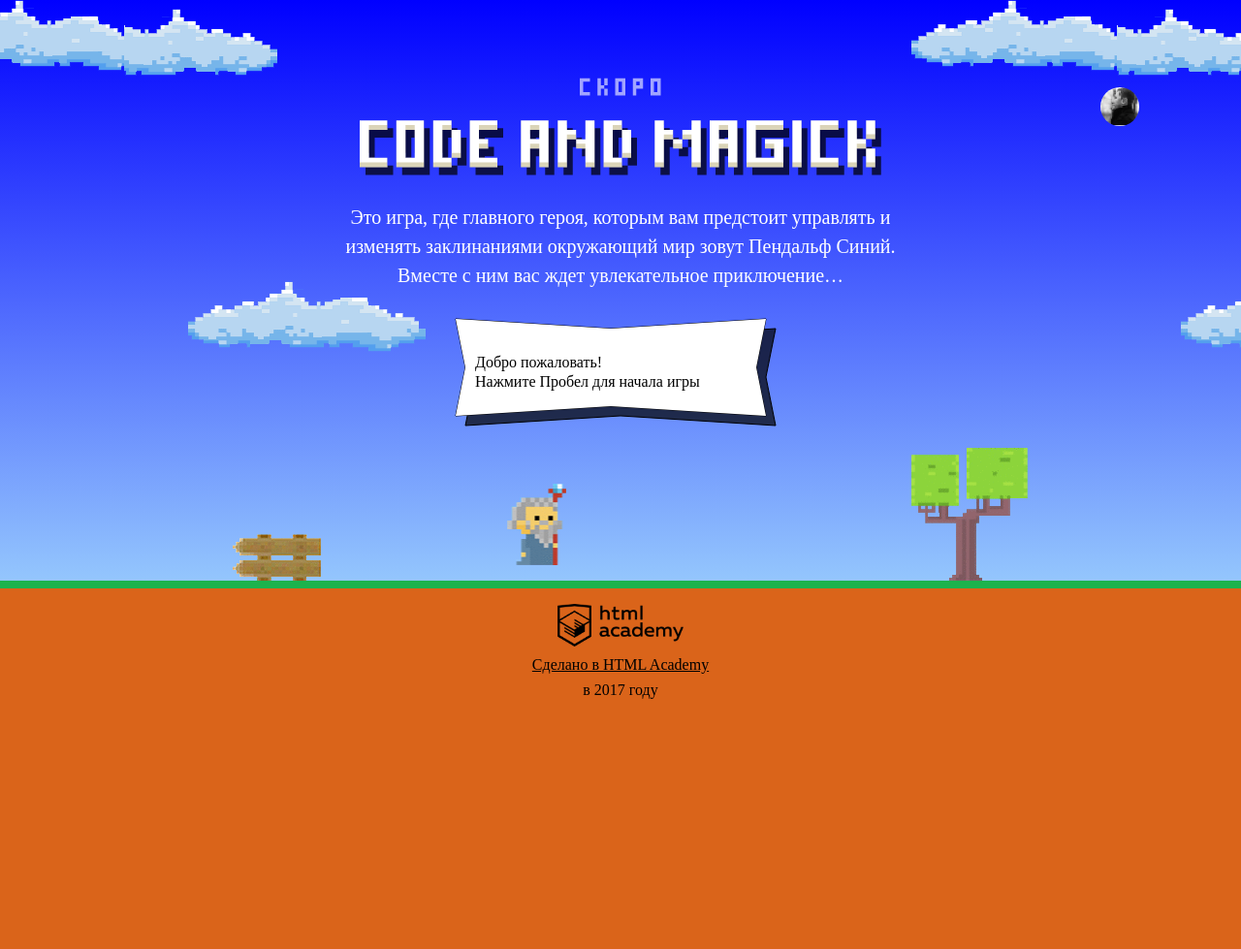
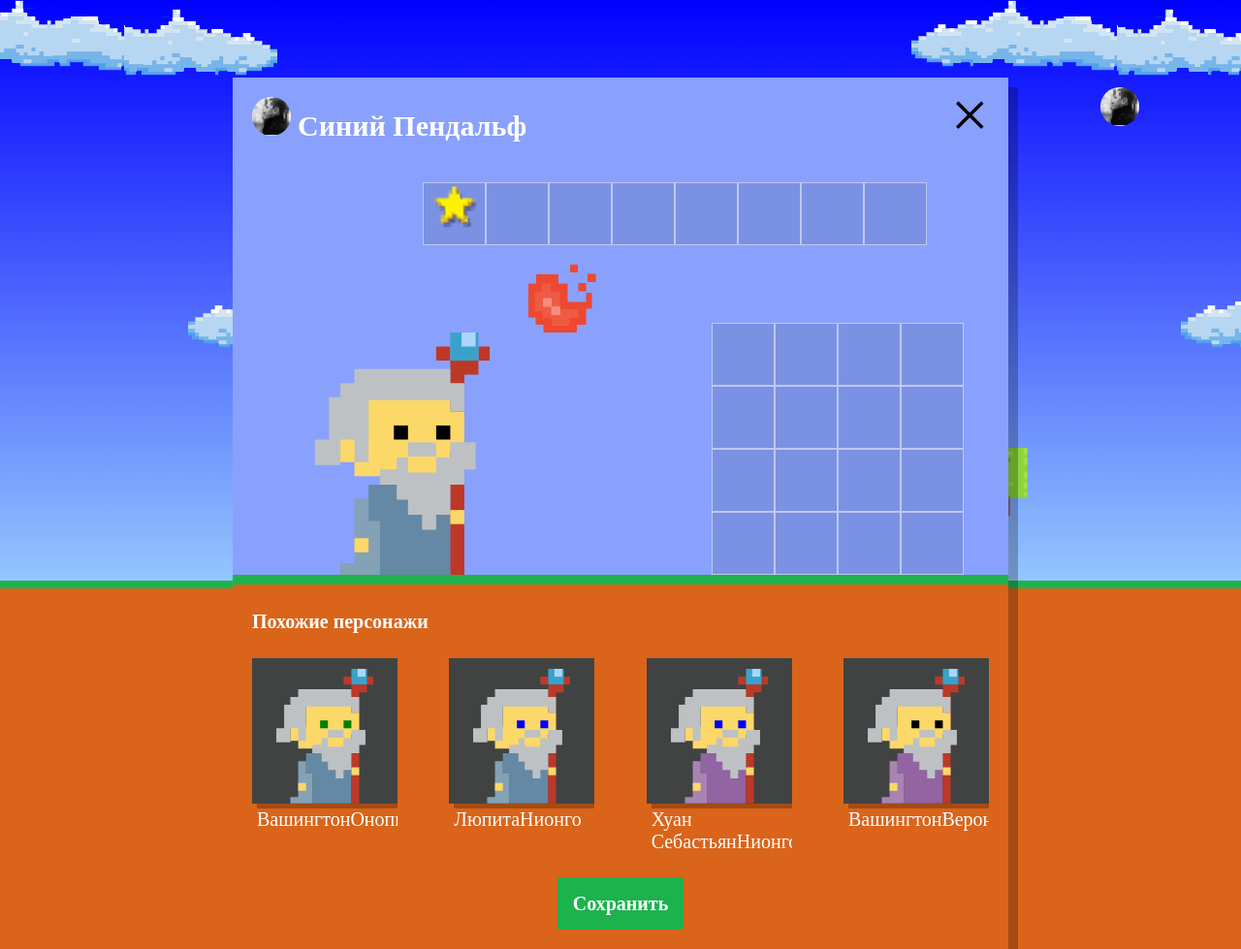
Before and after one commit to MilaRaz/495451-code-and-magick, a website: page index.html in a window 1280 px wide. Shown: the whole page at 97% size. Before the commit the page ends 800 px from the top, so only its background shows below. Drawn offline with Linux system fonts and the light colour scheme; a web font is replaced by a local one.

Commit message:
задания 3

```diff
--- a/index.html
+++ b/index.html
@@ -181,6 +181,7 @@
   </div>
 </template>
 
+<script src="js/setup.js"></script>
 <script src="js/game.js"></script>
 
 </body>
--- /dev/null
+++ b/js/setup.js
@@ -0,0 +1,54 @@
+'use strict';
+
+var userDialog = document.querySelector('.setup');
+userDialog.classList.remove('hidden');
+document.querySelector('.setup-similar').classList.remove('hidden');
+
+var similarListElement = document.querySelector('.setup-similar-list');
+var similarWizardTemplate = document.querySelector('#similar-wizard-template').content;
+
+var WIZARD_NAMES = ['Иван', 'Хуан Себастьян', 'Мария', 'Кристоф', 'Виктор', 'Юлия', 'Люпита', 'Вашингтон'];
+var WIZARD_SURNAMES = ['да Марья', 'Верон', 'Мирабелла', 'Вальц', 'Онопко', 'Топольницкая', 'Нионго', 'Ирвинг'];
+var WIZARD_COAT_COLOR = ['rgb(101, 137, 164)', 'rgb(241, 43, 107)', 'rgb(146, 100, 161)', 'rgb(56, 159, 117)', 'rgb(215, 210, 55)', 'rgb(0, 0, 0)'];
+var WIZARD_EYES_COLOR = ['black', 'red', 'blue', 'yellow', 'green'];
+
+var wizards = [
+  {
+    name: WIZARD_NAMES[Math.floor(Math.random() * WIZARD_NAMES.length)] + WIZARD_SURNAMES[Math.floor(Math.random() * WIZARD_SURNAMES.length)],
+    coatColor: WIZARD_COAT_COLOR[Math.floor(Math.random() * WIZARD_COAT_COLOR.length)],
+    eyesColor: WIZARD_EYES_COLOR[Math.floor(Math.random() * WIZARD_EYES_COLOR.length)]
+  },
+  {
+    name: WIZARD_NAMES[Math.floor(Math.random() * WIZARD_NAMES.length)] + WIZARD_SURNAMES[Math.floor(Math.random() * WIZARD_SURNAMES.length)],
+    coatColor: WIZARD_COAT_COLOR[Math.floor(Math.random() * WIZARD_COAT_COLOR.length)],
+    eyesColor: WIZARD_EYES_COLOR[Math.floor(Math.random() * WIZARD_EYES_COLOR.length)]
+  },
+  {
+    name: WIZARD_NAMES[Math.floor(Math.random() * WIZARD_NAMES.length)] + WIZARD_SURNAMES[Math.floor(Math.random() * WIZARD_SURNAMES.length)],
+    coatColor: WIZARD_COAT_COLOR[Math.floor(Math.random() * WIZARD_COAT_COLOR.length)],
+    eyesColor: WIZARD_EYES_COLOR[Math.floor(Math.random() * WIZARD_EYES_COLOR.length)]
+  },
+  {
+    name: WIZARD_NAMES[Math.floor(Math.random() * WIZARD_NAMES.length)] + WIZARD_SURNAMES[Math.floor(Math.random() * WIZARD_SURNAMES.length)],
+    coatColor: WIZARD_COAT_COLOR[Math.floor(Math.random() * WIZARD_COAT_COLOR.length)],
+    eyesColor: WIZARD_EYES_COLOR[Math.floor(Math.random() * WIZARD_EYES_COLOR.length)]
+  }
+];
+
+var renderWizard = function (wizard) {
+  var wizardElement = similarWizardTemplate.cloneNode(true);
+
+  wizardElement.querySelector('.setup-similar-label').textContent = wizard.name;
+  wizardElement.querySelector('.wizard-coat').style.fill = wizard.coatColor;
+  wizardElement.querySelector('.wizard-eyes').setAttribute('style', 'fill: red;');
+  wizardElement.querySelector('.wizard-eyes').style.fill = wizard.eyesColor;
+  return wizardElement;
+}
+
+var fragment = document.createDocumentFragment();
+for (var i = 0; i < wizards.length; i++) {
+  fragment.appendChild(renderWizard(wizards[i]));
+}
+similarListElement.appendChild(fragment);
+
+userDialog.querySelector('.setup-similar').classList.remove('hidden');
```
